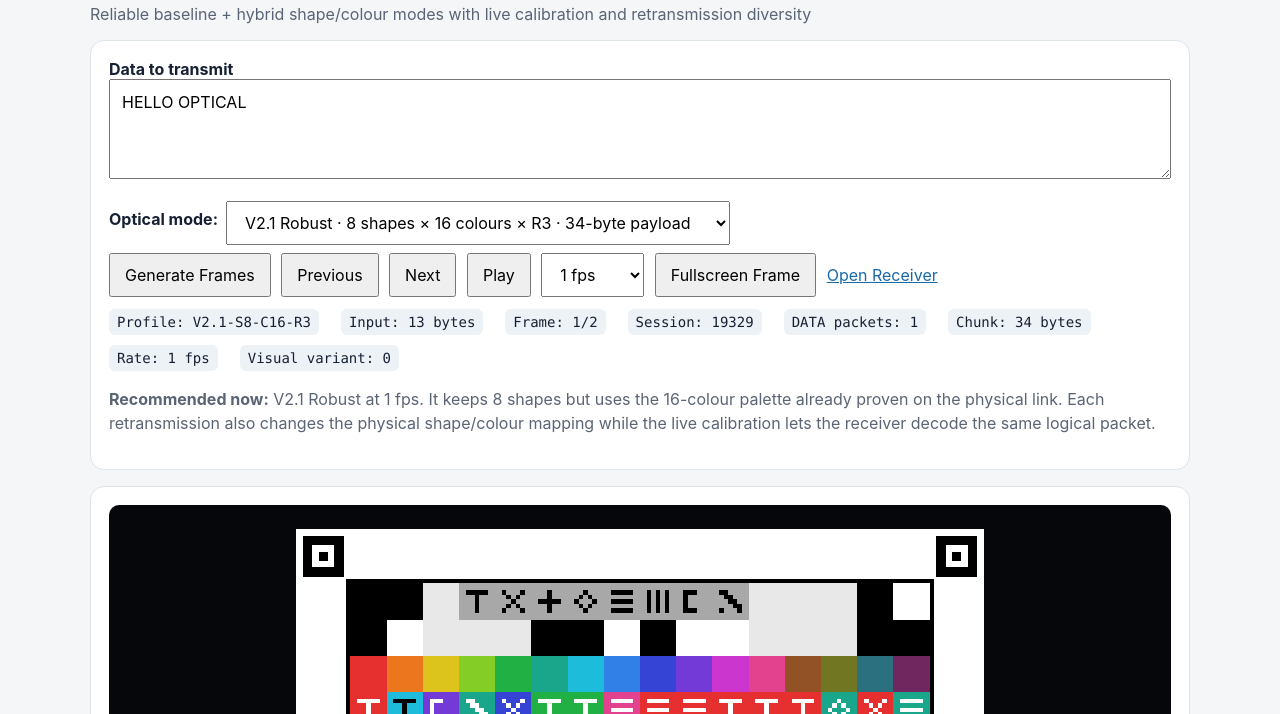
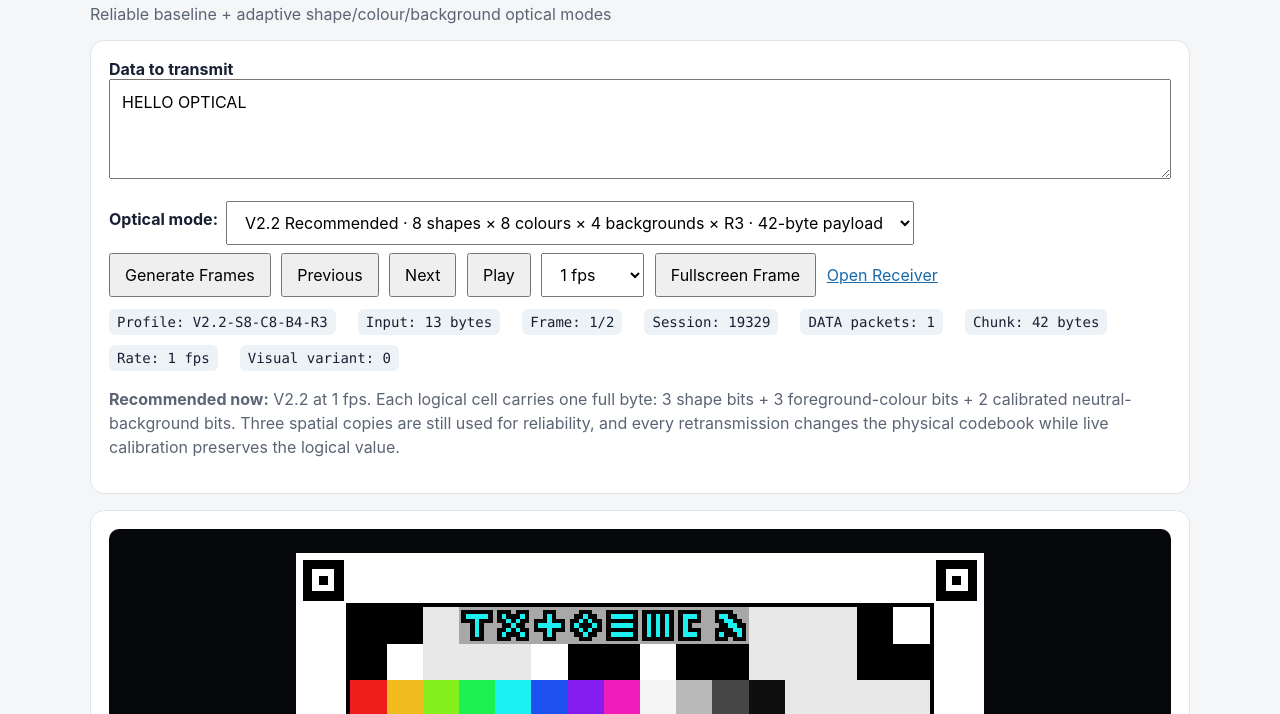
Before and after one commit to Sunny-Gumber/optical-screen-camera-link, a website with bundled scripts: page apps/sender-web/index.html in a window 1280 px wide. Shown: the part 86-800 px from the top of the page. Built offline with nearby package versions, Linux system fonts and the light colour scheme.

Commit message:
Recommend V2.2 one-byte three-channel mode

```diff
--- a/apps/sender-web/index.html
+++ b/apps/sender-web/index.html
@@ -28,7 +28,7 @@
 <body>
 <main>
   <h1>Optical Sender</h1>
-  <p class="sub">Reliable baseline + hybrid shape/colour modes with live calibration and retransmission diversity</p>
+  <p class="sub">Reliable baseline + adaptive shape/colour/background optical modes</p>
 
   <section class="panel">
     <label for="message"><strong>Data to transmit</strong></label>
@@ -38,7 +38,8 @@
       <label for="profile"><strong>Optical mode:</strong></label>
       <select id="profile">
         <option value="v1">V1 Reliable · C16 × R3 · 13-byte payload</option>
-        <option value="v21" selected>V2.1 Robust · 8 shapes × 16 colours × R3 · 34-byte payload</option>
+        <option value="v21">V2.1 Robust · 8 shapes × 16 colours × R3 · 34-byte payload</option>
+        <option value="v22" selected>V2.2 Recommended · 8 shapes × 8 colours × 4 backgrounds × R3 · 42-byte payload</option>
         <option value="v2">V2 Fast Test · 8 shapes × 32 colours × R3 · 37-byte payload</option>
       </select>
     </div>
@@ -57,7 +58,7 @@
       <a href="../receiver-web/">Open Receiver</a>
     </div>
     <div id="stats" class="stats" aria-live="polite"></div>
-    <p class="hint"><strong>Recommended now:</strong> V2.1 Robust at 1 fps. It keeps 8 shapes but uses the 16-colour palette already proven on the physical link. Each retransmission also changes the physical shape/colour mapping while the live calibration lets the receiver decode the same logical packet.</p>
+    <p class="hint"><strong>Recommended now:</strong> V2.2 at 1 fps. Each logical cell carries one full byte: 3 shape bits + 3 foreground-colour bits + 2 calibrated neutral-background bits. Three spatial copies are still used for reliability, and every retransmission changes the physical codebook while live calibration preserves the logical value.</p>
   </section>
 
   <section class="panel">
```
